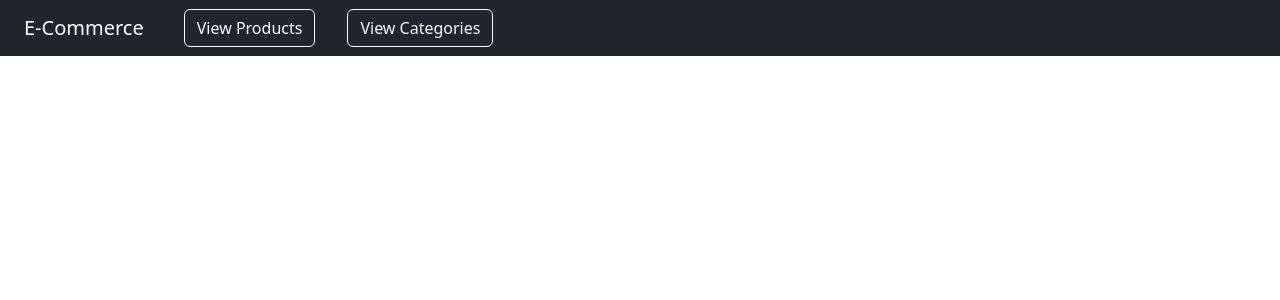
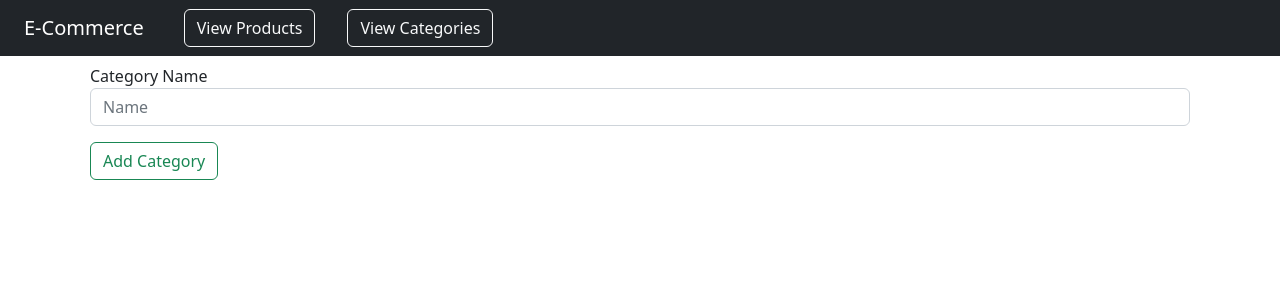
Before and after one commit to ianaack/e-commerce, a React (Create React App) app in the folder client/: page /add/category in a window 1280 px wide. Shown: the top 300 px of the page. Built offline with nearby package versions, Linux system fonts and the light colour scheme.

Commit message:
Feature: Add a category functional

```diff
--- a/client/src/App.js
+++ b/client/src/App.js
@@ -15,6 +15,7 @@ import ViewProducts from "./components/ProductList";
 import AddProducts from "./components/AddProduct";
 import UpdateProducts from "./components/UpdateProduct";
 import ViewCategories from "./components/CategoryList";
+import AddCategory from "./components/AddCategory";
 import UpdateCategories from "./components/UpdateCategory";
 
 function App() {
@@ -30,6 +31,7 @@ function App() {
 				<Route path="/add/product" element={<AddProducts />} />
 				<Route path="/edit/product/:id" element={<UpdateProducts />} />
 				<Route path="/categories" element={<ViewCategories />} />
+				<Route path="/add/category" element={<AddCategory />} />
 				<Route path="/edit/category/:id" element={<UpdateCategories />} />
 				<Route element={<NoMatch />} />
 			</Routes>
--- /dev/null
+++ b/client/src/components/AddCategory.js
@@ -0,0 +1,34 @@
+import { useState } from "react";
+import axios from "axios";
+
+function AddCategory() {
+	const [name, setName] = useState("");
+
+	const saveCategory = async (e) => {
+		e.preventDefault();
+
+		await axios.post("/api/categories", {
+			category_name: name,
+		});
+	};
+
+	return (
+		<div className="container">
+			<form onSubmit={saveCategory}>
+				<div className="form-group m-2">
+					<label className="">Category Name</label>
+					<input
+						type={"text"}
+						className="form-control"
+						placeholder="Name"
+						value={name}
+						onChange={(e) => setName(e.target.value)}
+					/>
+				</div>
+				<button className="btn btn-outline-success m-2">Add Category</button>
+			</form>
+		</div>
+	);
+}
+
+export default AddCategory;
--- a/client/src/components/CategoryList.js
+++ b/client/src/components/CategoryList.js
@@ -21,6 +21,9 @@ const ViewCategories = () => {
 
 	return (
 		<div className="container my-2">
+      <Link to="/add/category" className="btn btn-outline-dark mx-3">
+				Add New Category
+			</Link>
 			<table className="table table-striped">
 				<thead className="thead-dark">
 					<tr>
```
